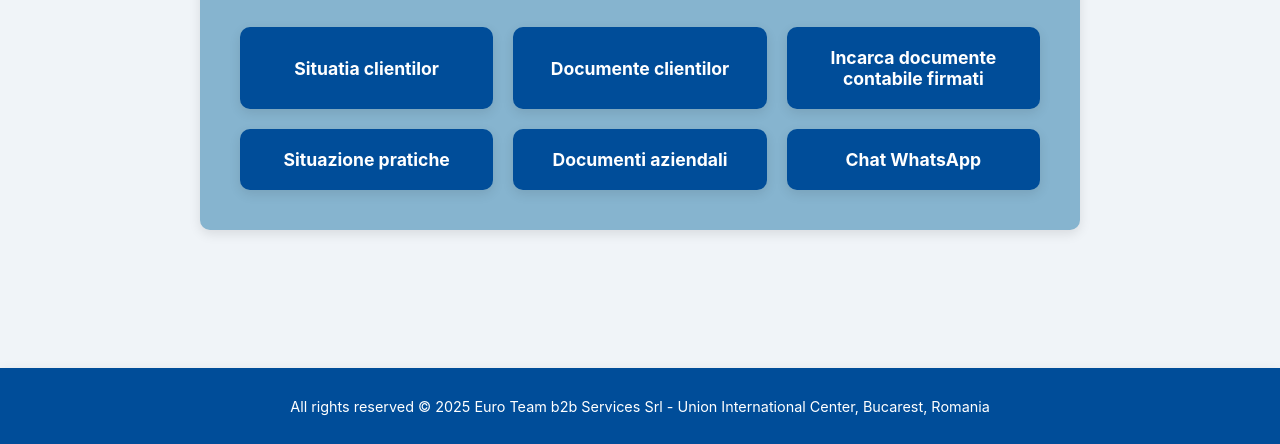
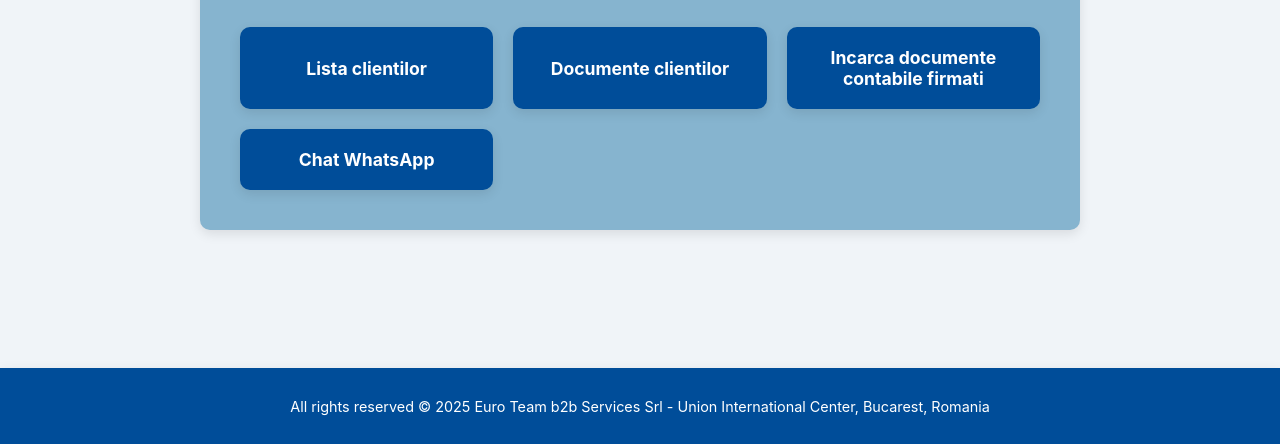
Before and after one commit to euroteamintadv/urgent_dashboard, a plain HTML site: page index.html in a window 1280 px wide. Shown: the part 356-800 px from the top of the page. Drawn offline with Linux system fonts and the light colour scheme.

Commit message:
Update index.html

```diff
--- a/index.html
+++ b/index.html
@@ -161,24 +161,17 @@
             <p class="subtitle">Acces instantaneu la datele și documentele clienților</p>
 
             <div class="button-grid">
-        <a href="https://airtable.com/appIzAO08VV2FW7Ij/pagoBor7N9PmfvFIX/form" target="_blank" class="dashboard-button">
-            <span class="button-text">Situatia clientilor</span>
+
+            <a href="https://airtable.com/appIzAO08VV2FW7Ij/shr3hUG6e0yrFSwre" target="_blank" class="dashboard-button">
+            <span class="button-text">Lista clientilor</span>
         </a>
 
-        <a href="https://airtable.com/appIzAO08VV2FW7Ij/shrcFp8Y2HBTPfTdT" target="_blank" class="dashboard-button">
+        <a href="https://airtable.com/appIzAO08VV2FW7Ij/shreJ19SRWLHE8JLs" target="_blank" class="dashboard-button">
             <span class="button-text">Documente clientilor</span>
         </a>
 
-        <a href="https://airtable.com/appIzAO08VV2FW7Ij/paglvOTLEL4veqkM0/form" target="_blank" class="dashboard-button">
+        <a href="https://airtable.com/appIzAO08VV2FW7Ij/pagljMGqKtmELB9Uv/form" target="_blank" class="dashboard-button">
                     <span class="button-text">Incarca documente contabile firmati</span>
-        </a>
-
-        <a href="https://airtable.com/appIzAO08VV2FW7Ij/shr118Emyg2xVRHUN" target="_blank" class="dashboard-button">
-                    <span class="button-text">Situazione pratiche</span>
-        </a>
-
-        <a href="https://airtable.com/appIzAO08VV2FW7Ij/shrX2nwmiYNP9Lpap" target="_blank" class="dashboard-button">
-                    <span class="button-text">Documenti aziendali</span>
         </a>
 
                 <a href="https://wa.me/message/DYW56OYO557MP1" target="_blank" class="dashboard-button">
```
